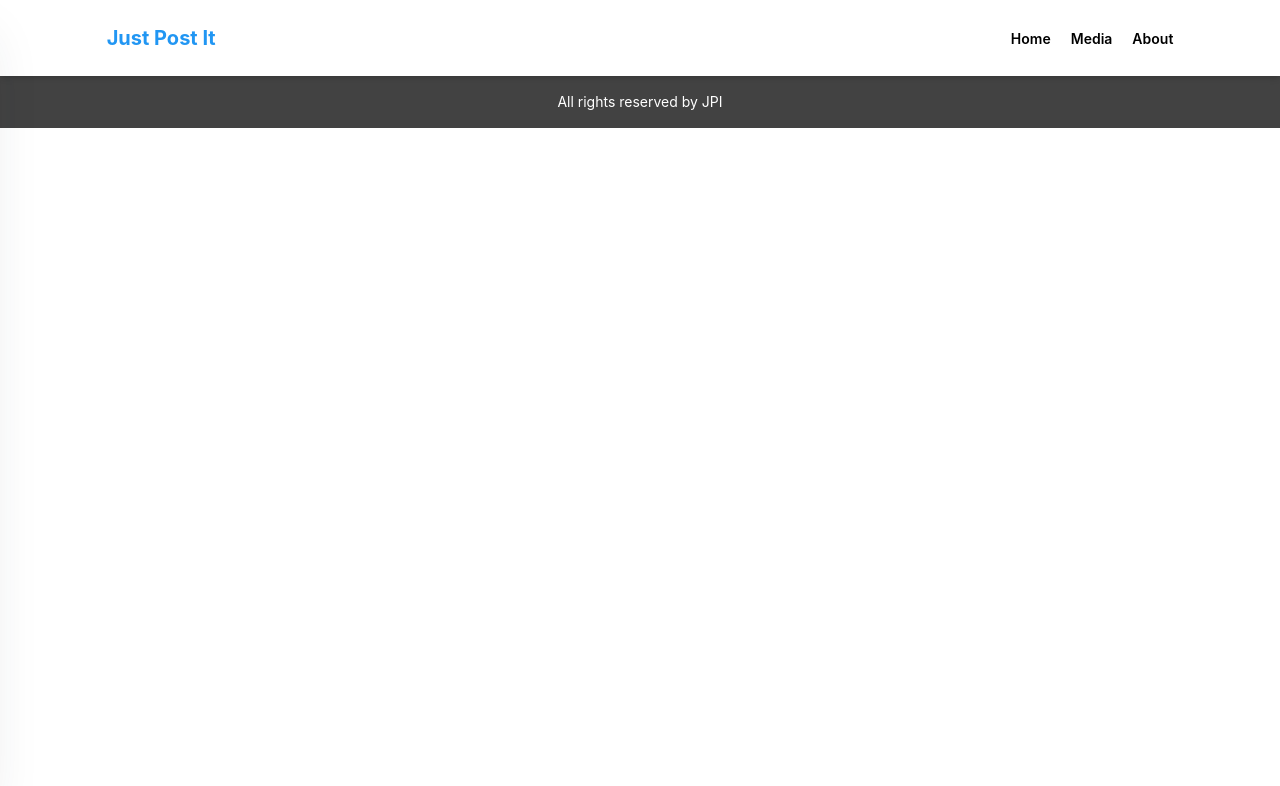
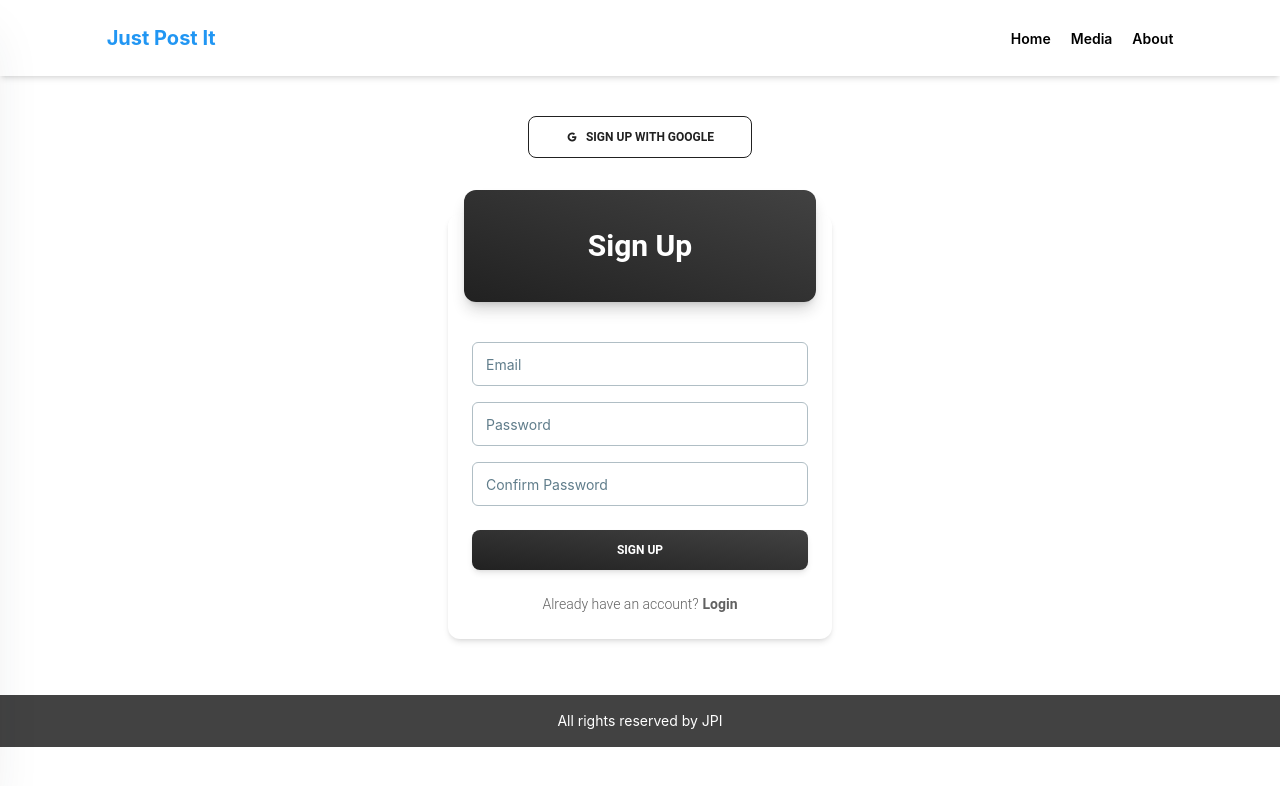
Before and after one commit to buariful/phTask-frontend, a React (Create React App) app: page /register in a window 1280 px wide. Shown: the top 786 px of the page. Built offline with nearby package versions, Linux system fonts and the light colour scheme.

Commit message:
login, register page design

```diff
--- a/src/App.js
+++ b/src/App.js
@@ -7,6 +7,8 @@ import Navbar from "./component/shared/Navbar";
 import MblMenu from "./component/shared/MblMenu";
 import { useState } from "react";
 import Footer from "./component/shared/Footer";
+import Login from "./pages/Login";
+import Register from "./pages/Register";
 
 function App() {
   const [mblMenuOpen, setMblMenuOpen] = useState(false);
@@ -17,6 +19,8 @@ function App() {
         <Route path="/" element={<Home />}></Route>
         <Route path="/media" element={<Media />}></Route>
         <Route path="/about" element={<About />}></Route>
+        <Route path="/login" element={<Login />}></Route>
+        <Route path="/register" element={<Register />}></Route>
       </Routes>
       <Footer />
 
--- a/src/pages/Login.jsx
+++ b/src/pages/Login.jsx
@@ -1,7 +1,61 @@
-import React from "react";
+import {
+  Card,
+  CardHeader,
+  CardBody,
+  CardFooter,
+  Typography,
+  Input,
+  Button,
+} from "@material-tailwind/react";
+import { AiOutlineGoogle } from "react-icons/ai";
+import { Link } from "react-router-dom";
 
-const Login = () => {
-  return <div>Login</div>;
-};
+export default function Login() {
+  return (
+    <>
+      <div className="text-center mt-10">
+        {" "}
+        <Button
+          variant="outlined"
+          className="w-52 mx-auto flex justify-center items-center gap-2"
+        >
+          <AiOutlineGoogle />
+          <span>sign in with google</span>
+        </Button>
+      </div>
 
-export default Login;
+      <Card className="w-96 mx-auto mt-10 mb-14">
+        <CardHeader
+          variant="gradient"
+          color="gray"
+          className="mb-4 grid h-28 place-items-center"
+        >
+          <Typography variant="h3" color="white">
+            Sign In
+          </Typography>
+        </CardHeader>
+        <CardBody className="flex flex-col gap-4">
+          <form>
+            <div className="mb-2">
+              <Input label="Email" name="email" type="email" />
+            </div>
+            <div className="mb-5">
+              <Input label="Password" name="email" type="password" />
+            </div>
+            <Button variant="gradient" type="submit" fullWidth>
+              Sign In
+            </Button>
+          </form>
+        </CardBody>
+        <CardFooter className="pt-0">
+          <Typography variant="small" className="mt-6 flex justify-center">
+            <span className="mr-1"> Don&apos;t have an account?</span>
+            <Link to="/register" className="font-semibold">
+              Sign up
+            </Link>
+          </Typography>
+        </CardFooter>
+      </Card>
+    </>
+  );
+}
--- a/src/pages/Register.jsx
+++ b/src/pages/Register.jsx
@@ -1,7 +1,60 @@
-import React from "react";
+import {
+  Card,
+  CardHeader,
+  CardBody,
+  CardFooter,
+  Typography,
+  Input,
+  Button,
+} from "@material-tailwind/react";
+import { Link } from "react-router-dom";
+import { AiOutlineGoogle } from "react-icons/ai";
 
-const Register = () => {
-  return <div>Register</div>;
-};
-
-export default Register;
+export default function Register() {
+  return (
+    <>
+      <div className="text-center mt-10">
+        {" "}
+        <Button
+          variant="outlined"
+          className="w-56 mx-auto flex justify-center items-center gap-2"
+        >
+          <AiOutlineGoogle />
+          <span>sign up with google</span>
+        </Button>
+      </div>
+      <Card className="w-96 mx-auto my-14">
+        <CardHeader
+          variant="gradient"
+          color="gray"
+          className="mb-4 grid h-28 place-items-center"
+        >
+          <Typography variant="h3" color="white">
+            Sign Up
+          </Typography>
+        </CardHeader>
+        <CardBody className="flex flex-col gap-4">
+          <Input label="Email" size="lg" type="email" name="email" />
+          <Input label="Password" size="lg" name="password" type="password" />
+          <Input
+            label="Confirm Password"
+            size="lg"
+            name="confirm password"
+            type="password"
+          />
+        </CardBody>
+        <CardFooter className="pt-0">
+          <Button variant="gradient" fullWidth>
+            Sign Up
+          </Button>
+          <Typography variant="small" className="mt-6 flex justify-center">
+            <span className="mr-1">Already have an account?</span>
+            <Link to="/login" className="font-semibold">
+              Login
+            </Link>
+          </Typography>
+        </CardFooter>
+      </Card>
+    </>
+  );
+}
```
